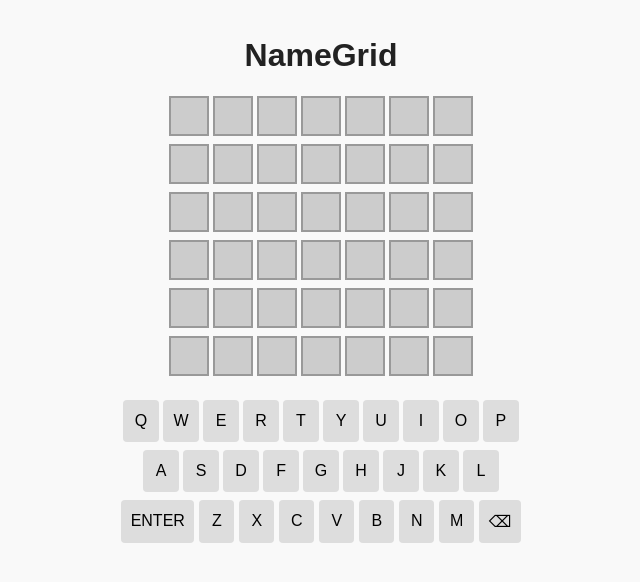
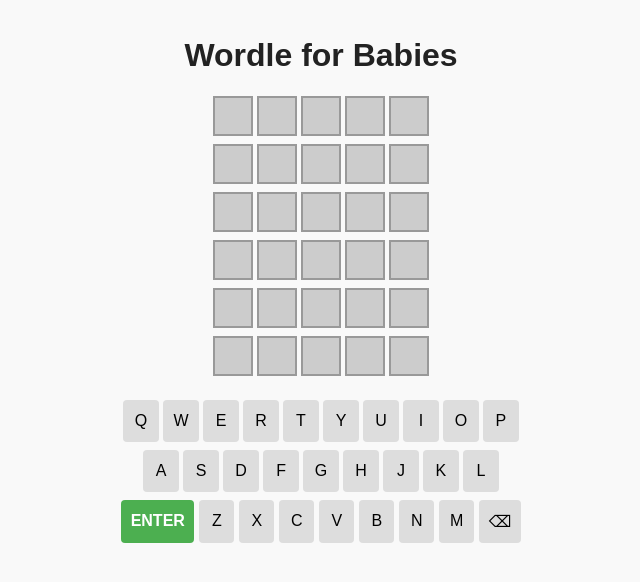
Before and after one commit to john-jacobs/namegrid, a React (Create React App) app: page / in a window 1280 px wide. Shown: the top 582 px of the page, without its empty margins (319-959 px from the left). Built offline with nearby package versions, Linux system fonts and the light colour scheme.

Commit message:
Updated keyboard and fixed bug with tile status

```diff
--- a/src/App.js
+++ b/src/App.js
@@ -8,6 +8,7 @@ function App() {
   const [solution, setSolution] = useState('');
   const [currentGuess, setCurrentGuess] = useState('');
   const [guesses, setGuesses] = useState([]);
+  const [statusesList, setStatusesList] = useState([]);
   const [gameOver, setGameOver] = useState(false);
   const [statusMessage, setStatusMessage] = useState('');
   const [flippedRowIndex, setFlippedRowIndex] = useState(null);
@@ -22,10 +23,10 @@ function App() {
         setSolution(decoded);
       } catch (e) {
         console.error('Invalid base64 in URL:', e);
-        setSolution('juniper');
+        setSolution('chuck');
       }
     } else {
-      setSolution('juniper');
+      setSolution('chuck');
     }
   }, []);
 
@@ -57,7 +58,10 @@ function App() {
     const guess = currentGuess.toLowerCase();
     if (gameOver || guess.length !== solution.length) return;
 
+    const newStatuses = getTileStatuses(guess, solution);
+
     setGuesses([...guesses, guess]);
+    setStatusesList([...statusesList, newStatuses]);
     setCurrentGuess('');
     setStatusMessage('');
     setFlippedRowIndex(guesses.length);
@@ -107,7 +111,7 @@ function App() {
       <div
         key={idx}
         className={className}
-        data-status={rowIdx === flippedRowIndex ? status : ''}
+        data-status={status}
         style={{ animationDelay: delay }}
       >
         {char}
@@ -117,7 +121,7 @@ function App() {
 
   return (
     <div className="app">
-      <h1>NameGrid</h1>
+      <h1>Wordle for Babies</h1>
 
       {solution ? (
         <>
@@ -125,7 +129,7 @@ function App() {
             {[...Array(NUM_GUESSES)].map((_, rowIdx) => {
               const isCurrent = rowIdx === guesses.length;
               const guess = guesses[rowIdx] || (isCurrent ? currentGuess : '');
-              const statuses = guess && !isCurrent ? getTileStatuses(guess, solution) : [];
+              const statuses = statusesList[rowIdx] || [];
 
               return (
                 <div key={rowIdx} className="guess-row">
--- a/src/LinkBuilder.js
+++ b/src/LinkBuilder.js
@@ -15,7 +15,7 @@ function LinkBuilder() {
 
   return (
     <div className="app">
-      <h1>Build a Wordle for Babies Link</h1>
+      <h1>Build a NameGrid Link</h1>
       <form onSubmit={handleGenerate}>
         <input
           type="text"
--- a/src/components/Keyboard.js
+++ b/src/components/Keyboard.js
@@ -1,20 +1,21 @@
 import React from 'react';
+import '../styles.css';
 
-const KEY_ROWS = [
-  ['Q','W','E','R','T','Y','U','I','O','P'],
-  ['A','S','D','F','G','H','J','K','L'],
-  ['Enter','Z','X','C','V','B','N','M','Backspace']
+const rows = [
+  ['Q', 'W', 'E', 'R', 'T', 'Y', 'U', 'I', 'O', 'P'],
+  ['A', 'S', 'D', 'F', 'G', 'H', 'J', 'K', 'L'],
+  ['Enter', 'Z', 'X', 'C', 'V', 'B', 'N', 'M', 'Backspace']
 ];
 
 function Keyboard({ onKey }) {
   return (
     <div className="keyboard">
-      {KEY_ROWS.map((row, i) => (
-        <div className="keyboard-row" key={i}>
+      {rows.map((row, rowIndex) => (
+        <div key={rowIndex} className="keyboard-row">
           {row.map((key) => (
             <button
               key={key}
-              className="key"
+              className={`key ${key === 'Enter' ? 'enter-key' : ''} ${key === 'Backspace' ? 'backspace-key' : ''}`}
               onClick={() => onKey(key)}
             >
               {key === 'Backspace' ? '⌫' : key}
--- a/src/styles.css
+++ b/src/styles.css
@@ -125,6 +125,16 @@ body {
   .key:active {
     background: #bbb;
   }
+  .enter-key {
+    background-color: #4caf50; /* green */
+    color: white;
+    font-weight: bold;
+  }
+
+  .enter-key:hover {
+    background-color: #43a047;
+  }
+
 
   /* Link Builder styles */
   .result {
```
